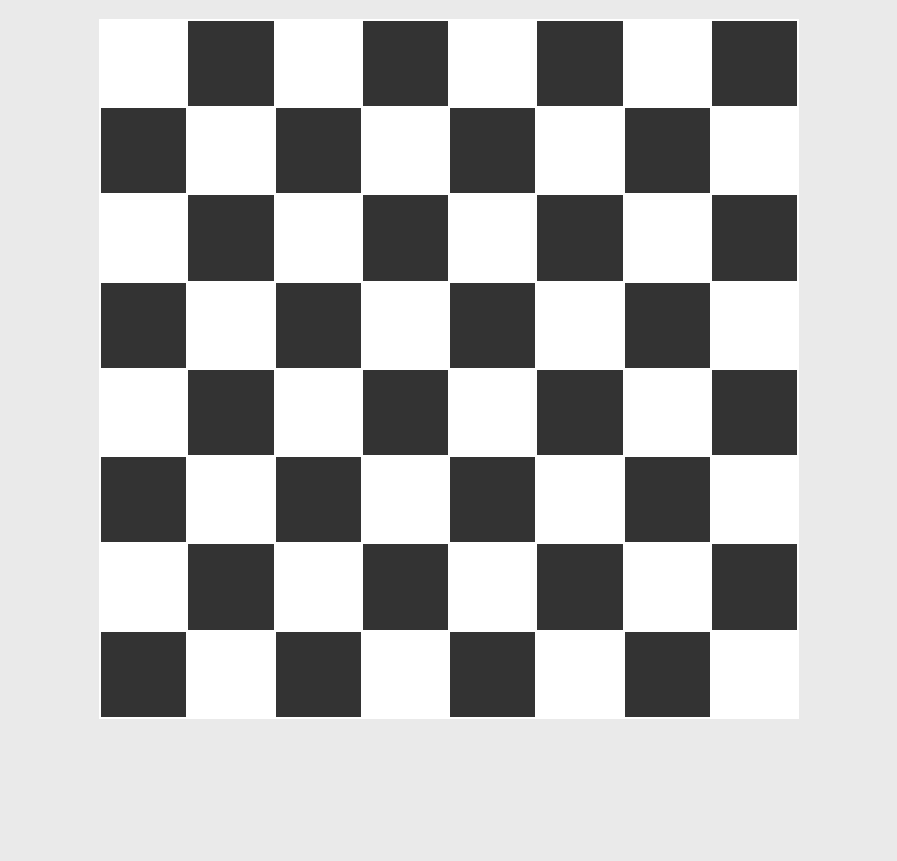
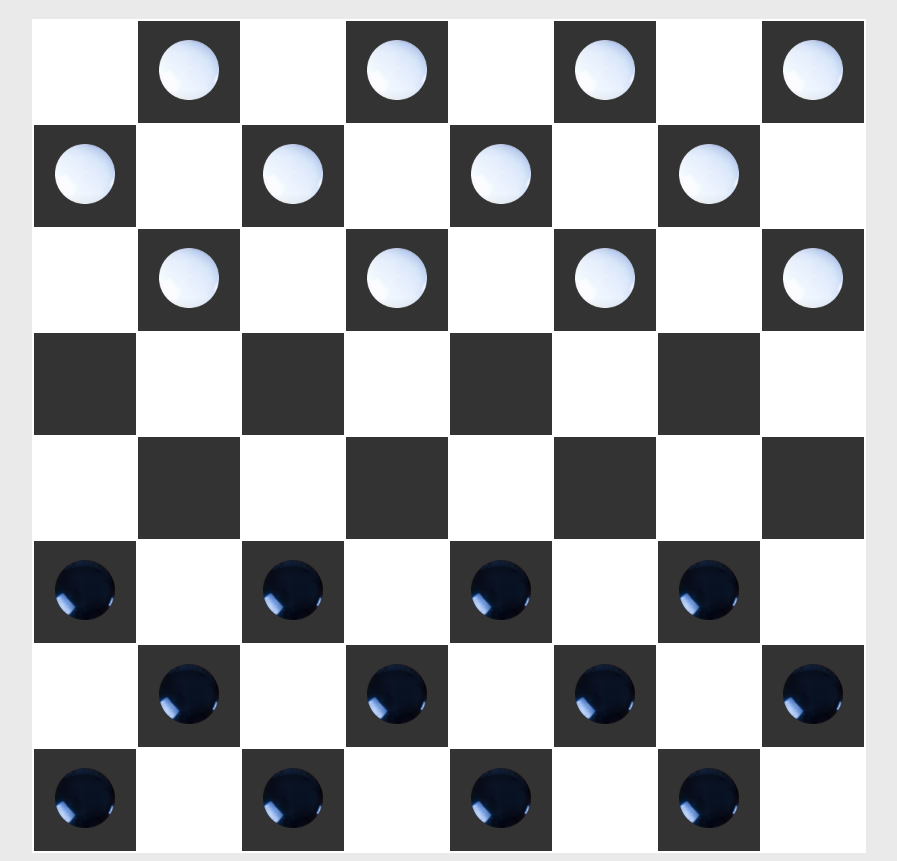
Before and after one commit to alexarden/CheckersFinals, a plain HTML site: page index.html in a window 1280 px wide. Shown: the part 61-922 px from the top of the page, without its empty margins (191-1088 px from the left). Before the commit the page ends 800 px from the top, so only its background shows below. Drawn offline with Linux system fonts and the light colour scheme.

Commit message:
Added pieces images

```diff
--- a/app.js
+++ b/app.js
@@ -1,5 +1,3 @@
-console.log('Good luck, all working good');
-
 let table = document.createElement('table');
 document.body.appendChild(table);
 
@@ -19,18 +17,47 @@ class Checker {
     this.player = player;
     this.id = id;
   };
+
+
+  getPossibleMoves() {
+    let moves = [];
+
+    moves.push([[this.row+1, this.col +1],[this.row + 1, this.col - 1]]);
+    return moves
+  };
 };
 
 class GameData {
   constructor(checkers){
     this.checkers = checkers;
   }
+
+  getPiece(row, col) {
+
+    for(let checker of this.checkers){
+      if(checker.row === row && checker.col === col){
+        return checker
+      };
+    }
+
+  };
+
 }
 
 
 const clickOnCell = (row, col) => {
 
   console.log('click happened on ', row, col);
+
+};
+
+const addImages = () => {
+
+  for(let checker of gameData.checkers){
+    let image = document.createElement('img');
+    image.src = `./img/${checker.player}_checker.png`;
+    table.rows[checker.row].cells[checker.col].appendChild(image);
+  }
 
 };
 
@@ -42,12 +69,12 @@ const getNewCheckers = () => {
 
       if(row % 2 === 0 && col % 2 !== 0 && row < 3 || row === 1 && col % 2 === 0){
 
-        GAME_CHECKERS.push(new Checker(row, col, BLACK_PLAYER));
+        GAME_CHECKERS.push(new Checker(row, col, WHITE_PLAYER));
       };
 
       if(row % 2 !== 0 && col % 2 === 0 && row > 4 || row === 6 && col % 2 !== 0){
 
-        GAME_CHECKERS.push(new Checker(row, col, WHITE_PLAYER));
+        GAME_CHECKERS.push(new Checker(row, col, BLACK_PLAYER));
       };
     }
   }
@@ -57,7 +84,7 @@ const getNewCheckers = () => {
     checker.id = id
     id++;
   }
-  console.log(GAME_CHECKERS);
+
 };
 
 const boardInit = () => {
@@ -76,12 +103,19 @@ const boardInit = () => {
       if(row % 2 !== 0 && col % 2 === 0 || row % 2 === 0 && col % 2 !== 0){
         cellElement.classList.add('dark-cell');
       };
+
+      if(row % 2 !== 0 && col % 2 !== 0 || row % 2 === 0 && col % 2 === 0){
+        cellElement.classList.add('white-cell');
+      };
     }
   }
 
   getNewCheckers();
   gameData = new GameData(GAME_CHECKERS);
+  addImages();
 
 };
 
 boardInit();
+
+console.log(gameData.checkers);
--- a/style.css
+++ b/style.css
@@ -4,12 +4,33 @@ body{
 }
 
 table{
-  width: 700px;
-  height: 700px;
+  width: 800px;
+  height: 800px;
   margin: 0 auto;
   background-color: white;
+}
+tr{
+  min-height: 100px;
+}
+td{
+ height: fit-content;
+ min-width: 100px;
+ min-height: 100px;
 }
 
 .dark-cell{
   background-color: rgb(51, 51, 51);
+  height: 100px;
+  width: 100px;
 }
+
+.white-cell{
+  background-color: rgb(255, 255, 255);
+  height: 100px;
+  width: 100px;
+}
+
+img{
+  width: 60px;
+  height: 60px;
+}
```
Also changed, not shown: img/black_checker.png (added), img/white_checker.png (added).
